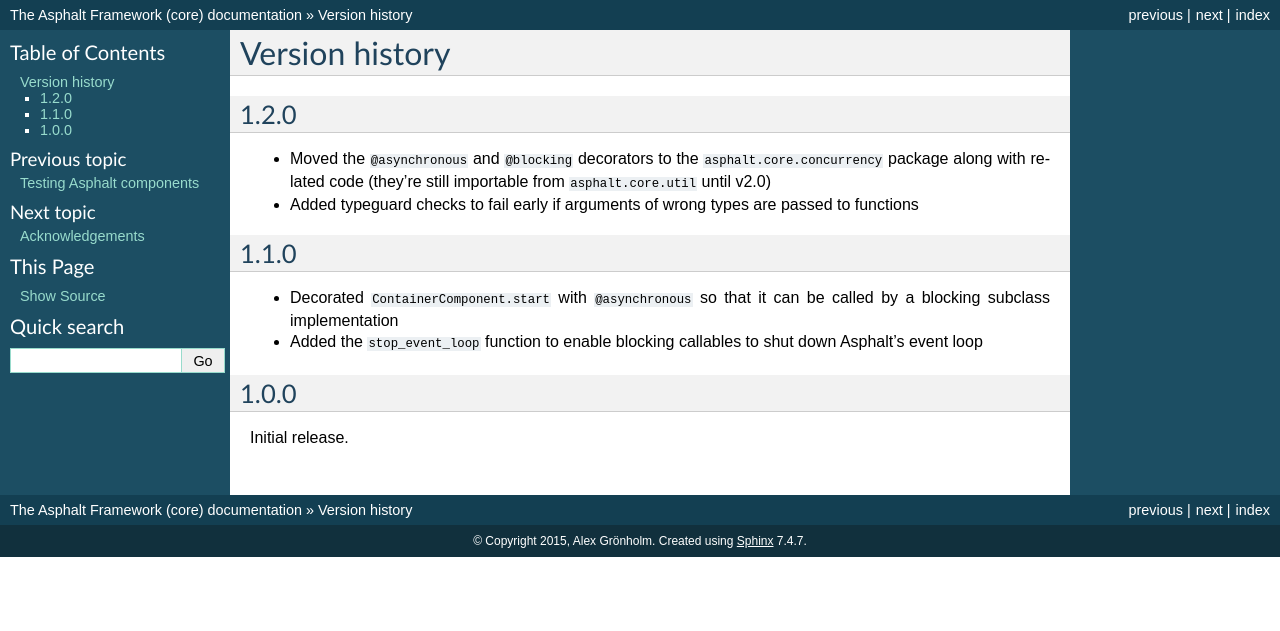
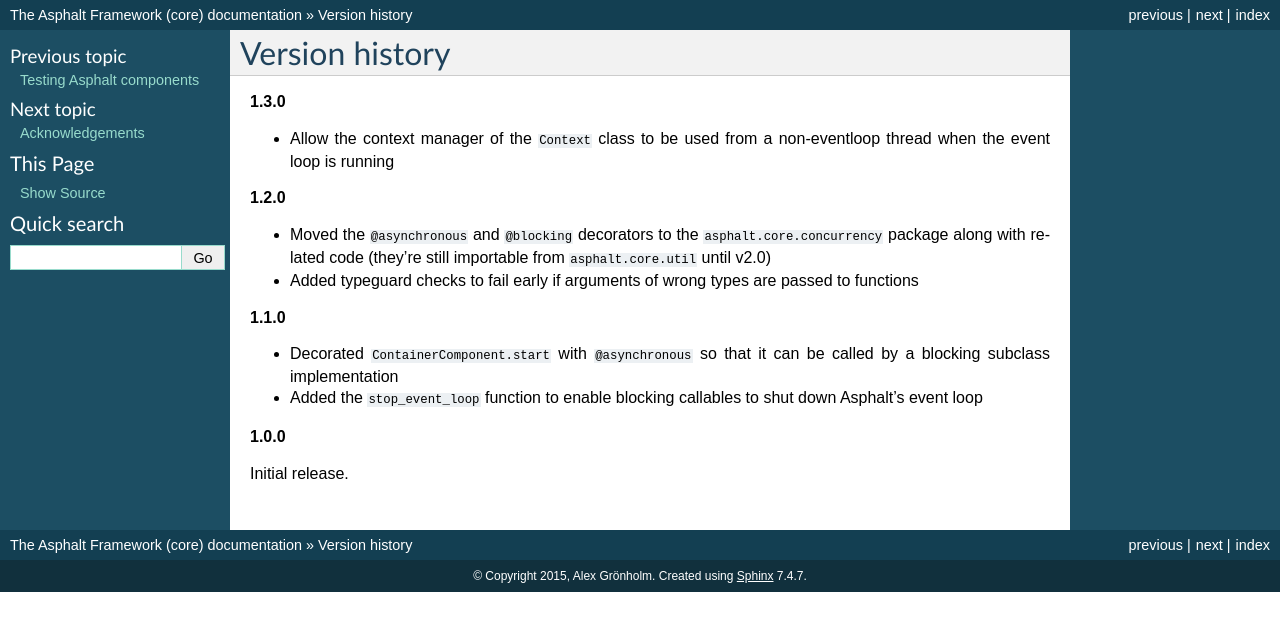
Before and after one commit to asphalt-framework/asphalt, a Sphinx documentation site: the page built from docs/versionhistory.rst, in a window 1280 px wide. Shown: the top 631 px of the page. Built offline with Sphinx 7.4.7, drawn with Linux system fonts in a browser that asks for light colours.

Commit message:
Support context manager use of Context in a thread when the event loop is running

```diff
--- a/docs/versionhistory.rst
+++ b/docs/versionhistory.rst
@@ -1,22 +1,24 @@
 Version history
 ===============
 
-1.2.0
------
+**1.3.0**
+
+- Allow the context manager of the ``Context`` class to be used from a non-eventloop thread when
+  the event loop is running
+
+**1.2.0**
 
 - Moved the ``@asynchronous`` and ``@blocking`` decorators to the ``asphalt.core.concurrency``
   package along with related code (they're still importable from ``asphalt.core.util`` until v2.0)
 - Added typeguard checks to fail early if arguments of wrong types are passed to functions
 
-1.1.0
------
+**1.1.0**
 
 - Decorated ``ContainerComponent.start`` with ``@asynchronous`` so that it can be called by a
   blocking subclass implementation
 - Added the ``stop_event_loop`` function to enable blocking callables to shut down Asphalt's event
   loop
 
-1.0.0
------
+**1.0.0**
 
 Initial release.
```
Also changed, not shown: 2 other files.
